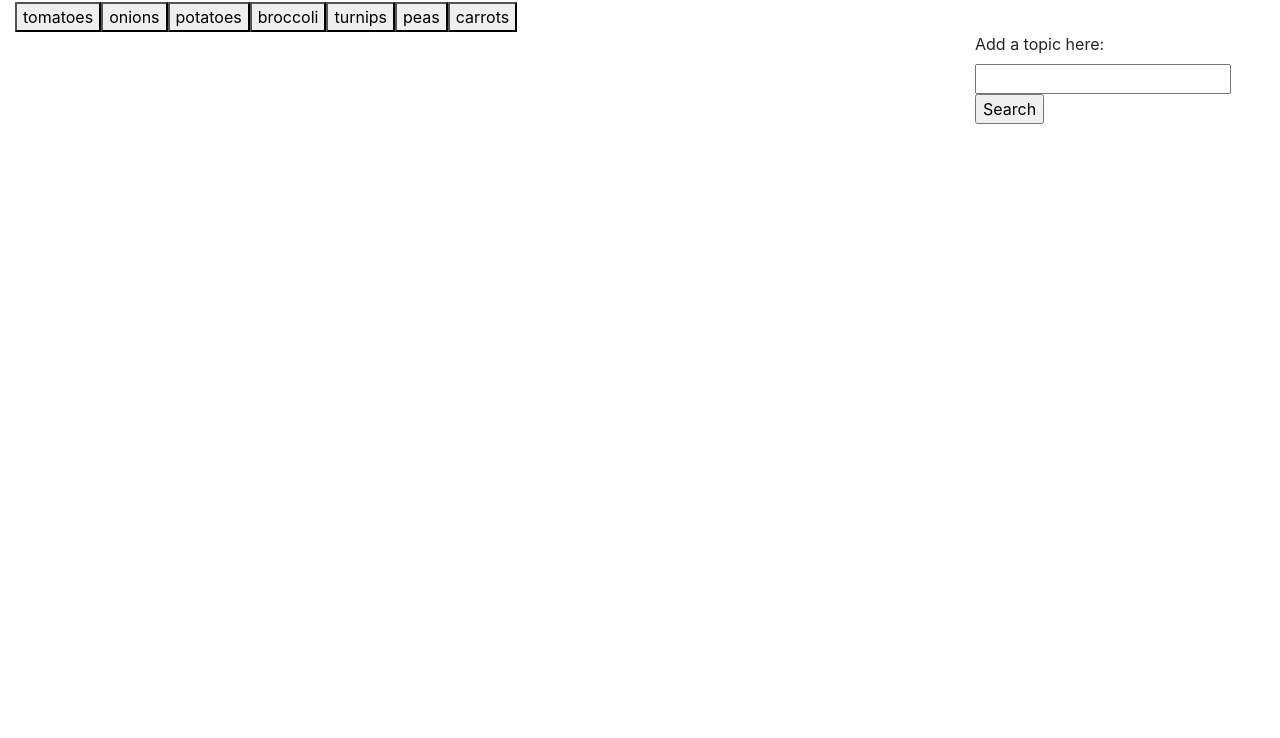
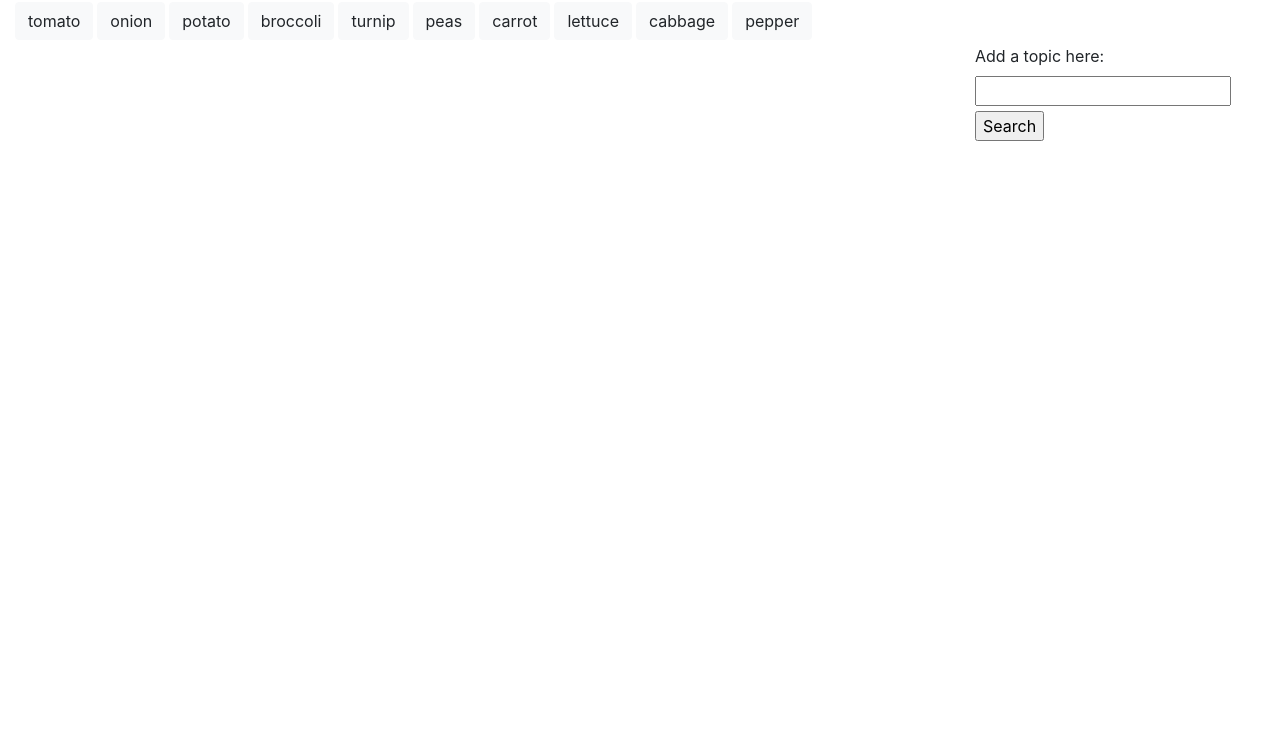
Before and after one commit to cstkpk/GifTastic, a plain HTML site: page index.html in a window 1280 px wide. Shown: the part 62-800 px from the top of the page. Drawn offline with nearby package versions, Linux system fonts and the light colour scheme.

Commit message:
Added styling to buttons (created Bootstrap classes in JS)

```diff
--- a/assets/css/style.css
+++ b/assets/css/style.css
@@ -1,4 +1,12 @@
+#rendered-buttons {
+    /* margin-bottom: 5px; */
+}
+
 .gif-container {
     float: left;
     margin: 10px;
 }
+
+#add-topic {
+    margin-top: 5px;
+}
--- a/assets/javascript/app.js
+++ b/assets/javascript/app.js
@@ -1,4 +1,4 @@
-var topics = ["tomatoes", "onions", "potatoes", "broccoli", "turnips", "peas", "carrots"];
+var topics = ["tomato", "onion", "potato", "broccoli", "turnip", "peas", "carrot", "lettuce", "cabbage", "pepper"];
 
 // Function to display the gifs
 function displayGif() {
@@ -66,9 +66,10 @@ function renderButtons() {
         a.addClass("gif-btn");
         // Adding a data-name attribute
         a.attr("data-name", topics[i]);
-
         // Providing the initial button text
         a.text(topics[i]);
+        // Styling the buttons
+        a.addClass("btn btn-light mr-1 mb-1");
         // Adding the button to the render-buttons div
         $("#rendered-buttons").append(a);
     }
```
